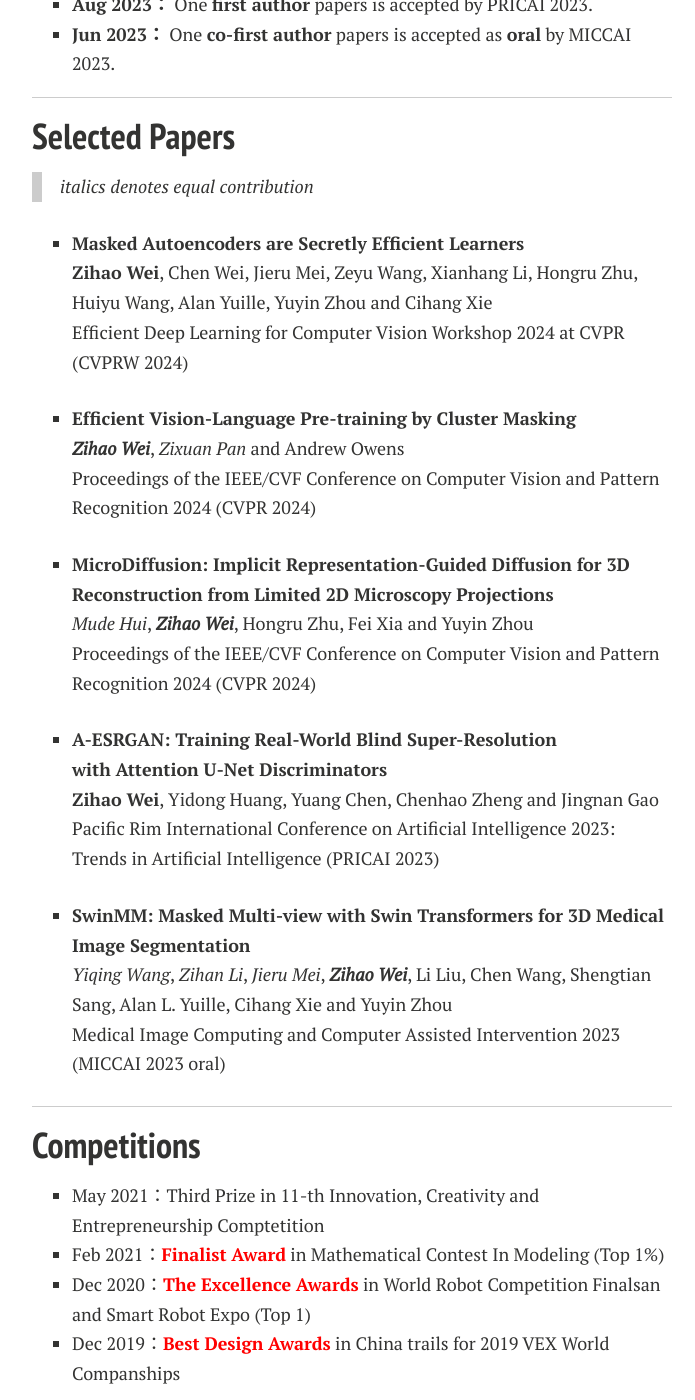
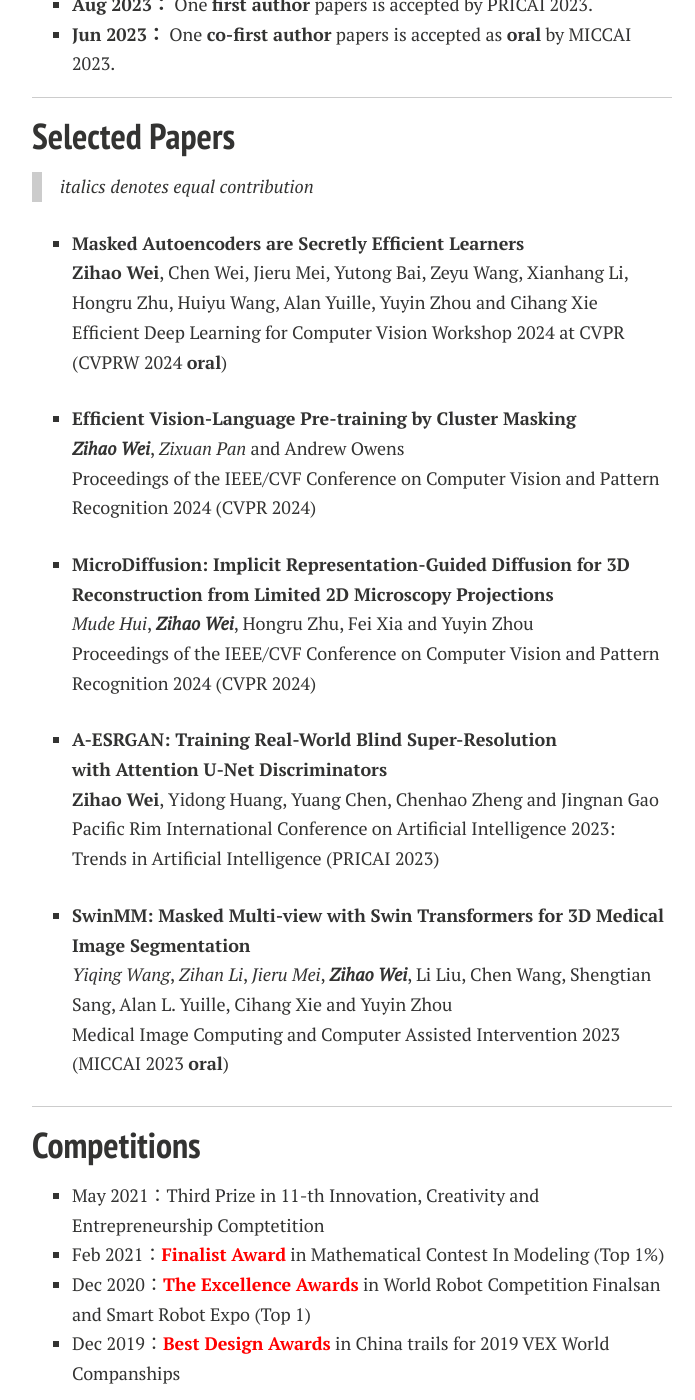
Before and after one commit to Zi-hao-Wei/Zi-hao-Wei.github.io, a Jekyll site: the page built from index.md, in a window 1280 px wide and 1400 px high, scrolled down 1238 px. Shown: the whole window, without its empty margins (288-983 px from the left). Built offline with Jekyll 4.4.1, drawn with Linux system fonts in a browser that asks for light colours; nearby versions of some CDN libraries; comment, search, counter and statistics services are not loaded; a style sheet for code colours, icons or effects is not loaded; our own code applies the rules of GitHub Pages for plain Markdown files.

Commit message:
Update index.md

```diff
--- a/index.md
+++ b/index.md
@@ -46,8 +46,8 @@ My current research revolves finding optimal representations across diverse moda
 >_italics_ denotes equal contribution
 
 - **Masked Autoencoders are Secretly Efficient Learners**
-<br>**Zihao Wei**, Chen Wei, Jieru Mei, Zeyu Wang, Xianhang Li, Hongru Zhu, Huiyu Wang, Alan Yuille, Yuyin Zhou and Cihang Xie
-<br> Efficient Deep Learning for Computer Vision Workshop 2024 at CVPR (CVPRW 2024)
+<br>**Zihao Wei**, Chen Wei, Jieru Mei, Yutong Bai, Zeyu Wang, Xianhang Li, Hongru Zhu, Huiyu Wang, Alan Yuille, Yuyin Zhou and Cihang Xie
+<br> Efficient Deep Learning for Computer Vision Workshop 2024 at CVPR (CVPRW 2024 **oral**)
 
 - **Efficient Vision-Language Pre-training by Cluster Masking**
 <br>**_Zihao Wei_**, _Zixuan Pan_ and Andrew Owens
@@ -64,7 +64,7 @@ My current research revolves finding optimal representations across diverse moda
 
 - **SwinMM: Masked Multi-view with Swin Transformers for 3D Medical Image Segmentation**
 <br>_Yiqing Wang_, _Zihan Li_, _Jieru Mei_, **_Zihao Wei_**, Li Liu, Chen Wang, Shengtian Sang, Alan L. Yuille, Cihang Xie and Yuyin Zhou
-<br> Medical Image Computing and Computer Assisted Intervention 2023 (MICCAI 2023 oral)
+<br> Medical Image Computing and Computer Assisted Intervention 2023 (MICCAI 2023 **oral**)
 
 ---
 ## Competitions
```
